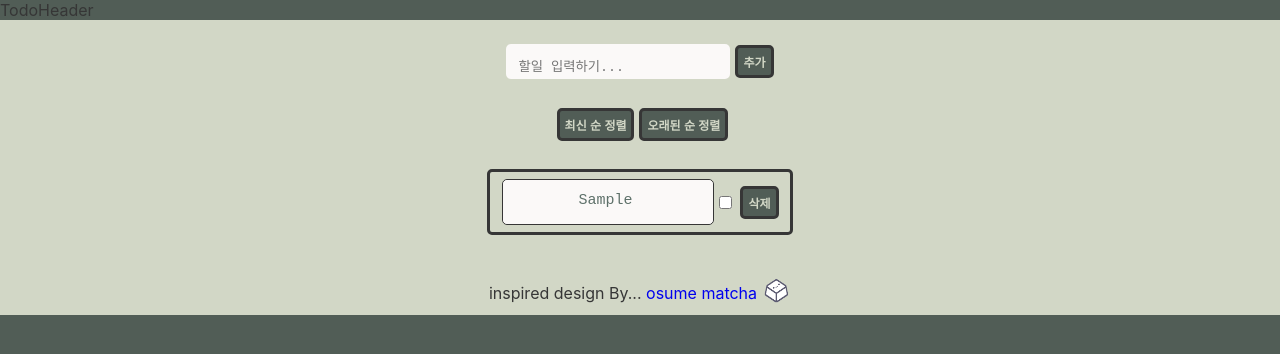
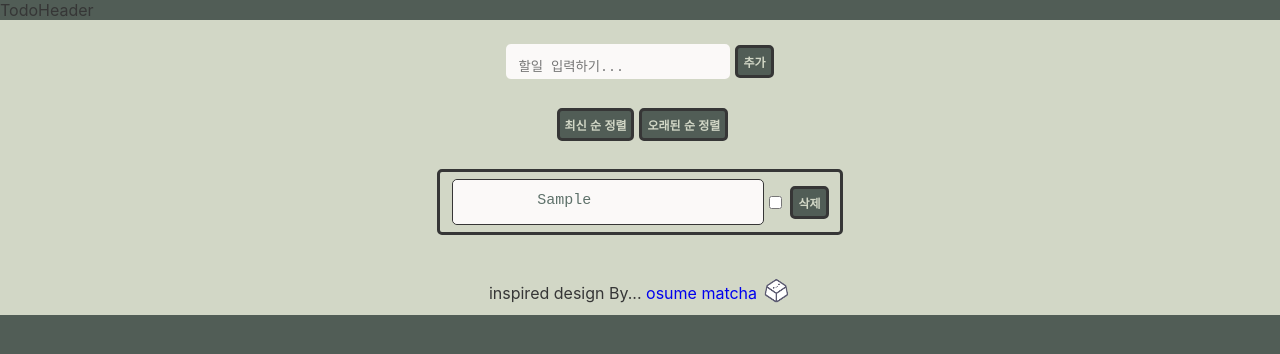
Before and after one commit to jcdororo/react-practice-app, a React (Create React App) app: page / in a window 1280 px wide. Both pictures are taken after typing "Sample" into the empty fields and a click on the button "추가". Shown: the top 354 px of the page. Built offline with nearby package versions, Linux system fonts and the light colour scheme.

Commit message:
체크박스 기능 추가

```diff
--- a/src/components/TodoList/index.js
+++ b/src/components/TodoList/index.js
@@ -20,7 +20,6 @@ const TodoList = ({arrTodoList, setArrTodoList}) => {
     const index = temp.indexOf(item);
     temp[index].value = event.target.value;
     setArrTodoList([...arrTodoList]);
-    console.log('item',item)
   }
 
   const handleKeyDown = (event) => {
@@ -57,11 +56,15 @@ const TodoList = ({arrTodoList, setArrTodoList}) => {
     textEl.addEventListener('click', areaEl.focus());
   }
 
-  const handleCheck = (event) => {
-    setIsChecked(event.target.checked);
-    const listAreaCheckEl = document.querySelector('.listArea');
-
-    if(!isChecked ? listAreaCheckEl.classList.add('checked') : listAreaCheckEl.classList.remove('checked'));
+  const handleCheck = (event, index) => {
+    const check = event.target.checked;
+    const listAreaCheckEl = document.querySelector(`.todoLists`);
+    const list = listAreaCheckEl.querySelectorAll('li')[index].querySelector('.list-Background');
+    if(check) {
+      list.classList.add('checked')
+    } else {
+      list.classList.remove('checked');
+    }
 
   }
 
@@ -104,10 +107,12 @@ const TodoList = ({arrTodoList, setArrTodoList}) => {
                   onClick={() => handleClick(item)}
                   onChange={(e) =>handleChange(e, item)}
                   onKeyDown={handleKeyDown}
+                  spellCheck={false}
                 >
                 </textarea>
+                <div className='list-Background'></div>
               </div>
-              <input className='input-check' type='checkbox' onChange={handleCheck} />
+              <input className='input-check' type='checkbox' onChange={(e) => handleCheck(e, index)} />
               <button className='btn btn-delete'
                 onClick={() => onRemove(item.id)}>삭제</button>
             </li>
--- a/src/index.css
+++ b/src/index.css
@@ -165,7 +165,9 @@ img {
 }
 
 .list {
-  width: 210px;
+  display: flex;
+  flex-direction: row;
+  width: 310px;
   padding: 0px 0px;
   margin: 1px;
   border: solid 1px var(--main-list-border-black);
@@ -184,17 +186,29 @@ img {
   text-align: center;
   vertical-align: middle;
   height: 30px;
-  width: 200px;
+  width: 290px;
   position: initial;
   color: var(--main-area-font-color);
+}
+
+
+.list-Background {
+  height: 44px;
+  width: 110px;
+  background-color: var(--main-area-bg-color);
+  right: 0%;
+  translate: -40px;
+
+
 }
 
 .checked {
   /* background-color: red; */
   background-image: url(/public/images/osume-purple.png);
   background-repeat: no-repeat;
-  background-size: 51px;
+  background-size: 82px;
   background-position: right;
+
 }
 
 .container-notice {
```
Also changed, not shown: 1 other file (tests, documents, lock files or other folders).
